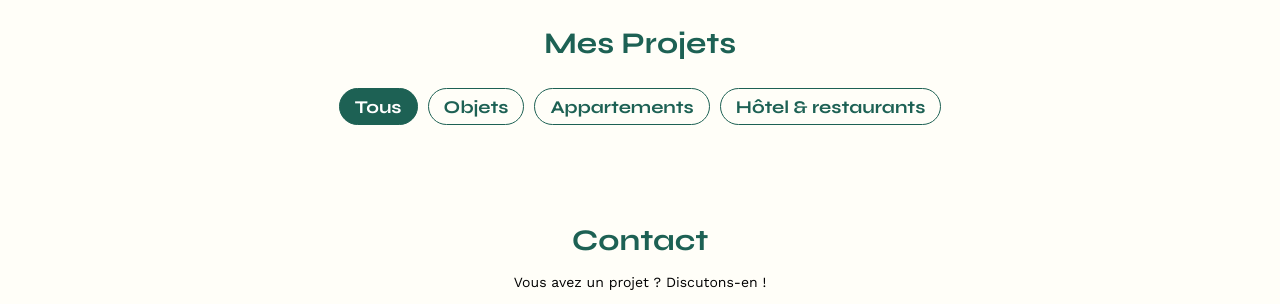
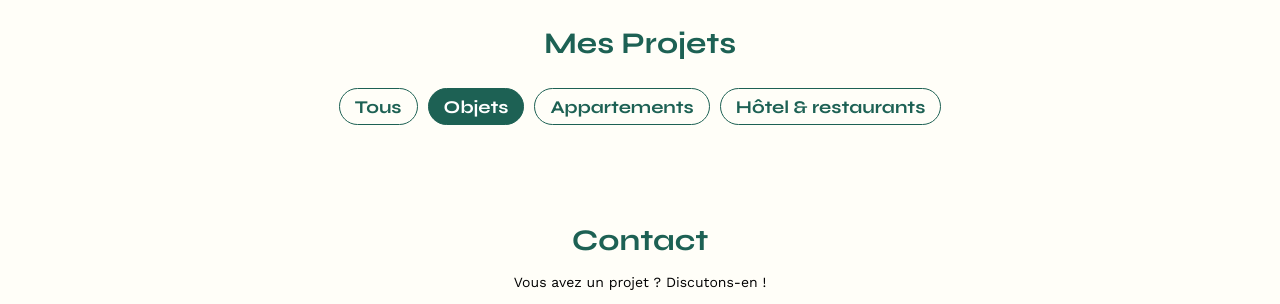
Before and after one commit to axllema/ArchiWebos, a plain HTML site: page frontend/index.html in a window 1280 px wide. Both pictures are taken after a click on the element "Objets". Shown: the part 496-800 px from the top of the page. Drawn offline with nearby package versions, Linux system fonts and the light colour scheme; no server answers.

Commit message:
less comments for modal + changes of comments In all the projets + changes for filters : moved to js and not in html anymore to have them being dynamic later »

```diff
--- a/frontend/scripts/index.js
+++ b/frontend/scripts/index.js
@@ -4,13 +4,16 @@ let categories = ("http://localhost:5678/api/categories");
 const gallery = document.getElementById('gallery')
 const portfolio = document.querySelector('#portfolio');
 
-const header = document.querySelector('header')
-
-const filters = document.querySelector(".filters");
-
 let loginLink = document.getElementById('loginLink');
 
 const body = document.body;
+
+async function getWorks() {
+  const response = await fetch(works);
+  const responseWork = await response.json();
+  createGallery(responseWork);
+}
+getWorks();
 
 function createGallery(works) {
     works.forEach((work) => {
@@ -32,25 +35,6 @@ function createGallery(works) {
       gallery.appendChild(figure);
     });
 }
-
-async function getWorks() {
-    const response = await fetch(works);
-    const responseWork = await response.json();
-    createGallery(responseWork);
-}
-getWorks();
-
-async function getCategories() {
-    const response = await fetch(categories);
-    const responseCategorie = await response.json();
-
-    for (let i = 0; i < responseCategorie.length; i++) {
-        console.log(responseCategorie[i]);
-    }
-}
-getCategories();
-
-
 function isUserConnected(){
     const token = window.sessionStorage.getItem('token'); // Store the token in sessionStorage
     if (token) {
@@ -83,14 +67,74 @@ function logout() {
         });
     }
 
+    async function getCategories() {
+      const response = await fetch(categories);
+      const responseCategorie = await response.json();
+
+      for (let i = 0; i < responseCategorie.length; i++) {
+          console.log(responseCategorie[i]);
+      }
+    }
+    getCategories();
+
+/* FILTERS */
+
+const filtersContainer = document.querySelector(".filters");
+const allFilters = document.querySelector(".btn_filters");
+
+async function createFilterButtons() {
+  const filterData = [
+      { id: 'all', text: 'Tous' },
+      { id: 'objects', text: 'Objets' },
+      { id: 'apartments', text: 'Appartements' },
+      { id: 'hotels', text: 'Hôtel & restaurants' },
+  ];
+
+  filterData.forEach((filter) => {
+      const filterButton = document.createElement("div");
+      filterButton.classList.add("btn_filters");
+      filterButton.dataset.filter = filter.id;
+      filterButton.textContent = filter.text;
+
+      filterButton.addEventListener("click", activatedFilter);
+
+      filtersContainer.appendChild(filterButton);
+  });
+  }
+
+  function activatedFilter(event) {
+  const selectedFilter = event.target.dataset.filter;
+
+  // Remove 'btn_active' class from all filter buttons
+  const filterButtons = document.querySelectorAll(".btn_filters");
+  filterButtons.forEach((button) => {
+      button.classList.remove("btn_active");
+  });
+
+  // Add 'btn_active' class to the clicked filter button
+  event.target.classList.add("btn_active");
+
+  // Use the selectedFilter for filtering the gallery items
+  // You can add your filtering logic here
+  // Example: filterGallery('all');
+  //Example: filterGallery('objects');
+   //Example: filterGallery('apartments');
+      //Example: function filterGallery('hotels');
+  }
+
+  // Call the createFilterButtons function to generate the buttons
+  createFilterButtons();
+
+/* END FILTERS */
+
 function updateFilters() {
     if (isUserConnected()) {
-        filters.style.display = 'none';
+      filtersContainer.style.display = 'none';
     } else {
-        filters.style.display = 'flex';
-        filters.style.justifyContent = 'center';
-        filters.style.gap = '10px';
-        filters.style.marginBottom = '50px';
+      filtersContainer.style.display = 'flex';
+      filtersContainer.style.justifyContent = 'center';
+      filtersContainer.style.gap = '10px';
+      filtersContainer.style.marginBottom = '50px';
     }
 }
 
@@ -115,7 +159,7 @@ function showBanner() {
     if (isUserConnected()) {
       editLine.style.display = 'flex';
       editLine.style.position = 'fixed';
-      body.style.paddingTop = '40px';
+      body.style.paddingTop = '55px';
 
     } else {
       editLine.style.display = 'none';
@@ -123,35 +167,26 @@ function showBanner() {
   }
   showBanner();
 
-/* TRYING MODAL */
 
-// Get the modal
-var modal = document.getElementById("myModal");
+/* MODAL */
 
-// Get the button that opens the modal
-var btnModal = document.getElementById("btn_open_modal");
+const modal = document.getElementById("myModal");
+const btnModal = document.getElementById("btn_open_modal");
+// Get the <span> element that closes the modal - [0] is used to get the first element with the class "close."
+const span = document.getElementsByClassName("close")[0];
 
-// Get the <span> element that closes the modal
-var span = document.getElementsByClassName("close")[0];
-
-// When the user clicks on the button, open the modal
 btnModal.onclick = function() {
   modal.style.display = "flex";
 }
-// When the user clicks on <span> (x), close the modal
+
 span.onclick = function() {
   modal.style.display = "none";
 }
-// When the user clicks anywhere outside of the modal, close it
-window.onclick = function(event) {
-  if (event.target == modal) {
-    modal.style.display = "none";
-  }
-}
+
 
 /*
 TO DO :
-- find a way to have filters clickable to choose your category
+- find a way to have filters clickable to choose your category + clean code and make it better and more simple !
 
 - modale - https://www.w3schools.com/howto/howto_css_modals.asp
 + https://developer.mozilla.org/en-US/docs/Web/HTML/Element/dialog
```
Also changed, not shown: frontend/index.html (+2 -6 lines).
